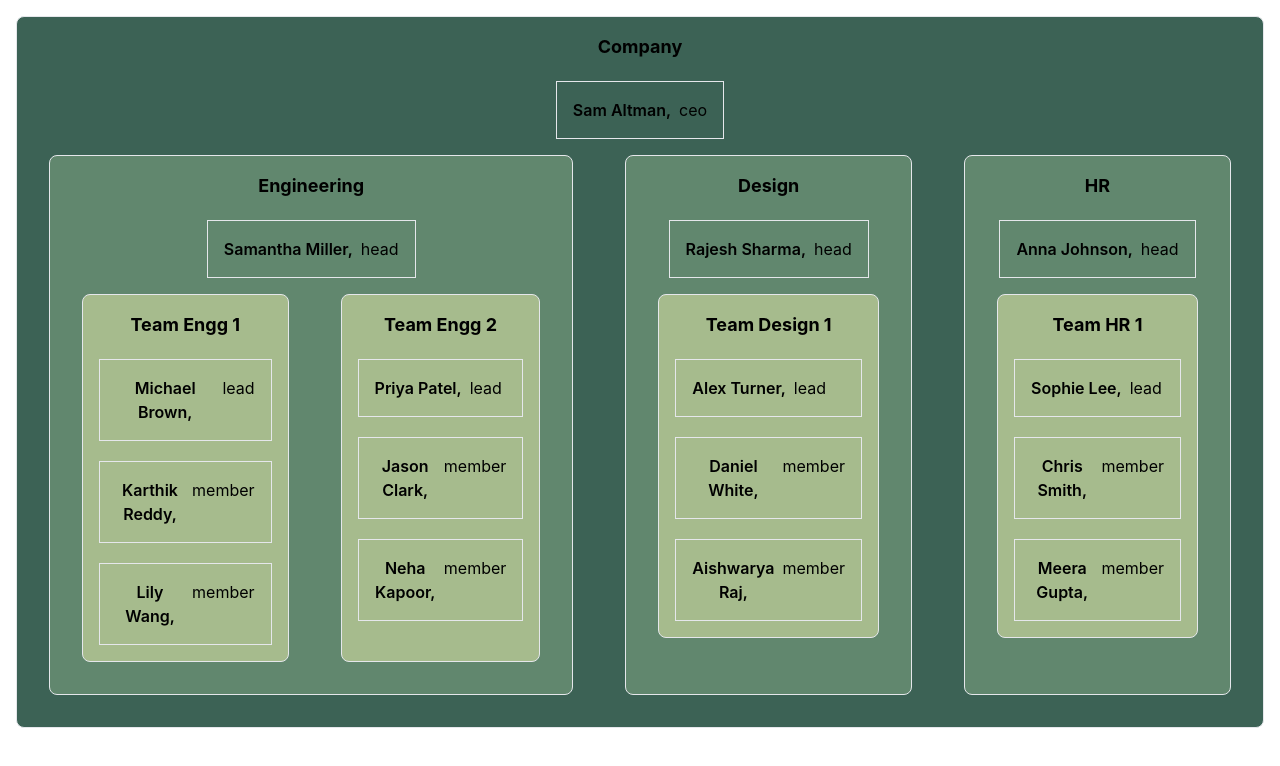
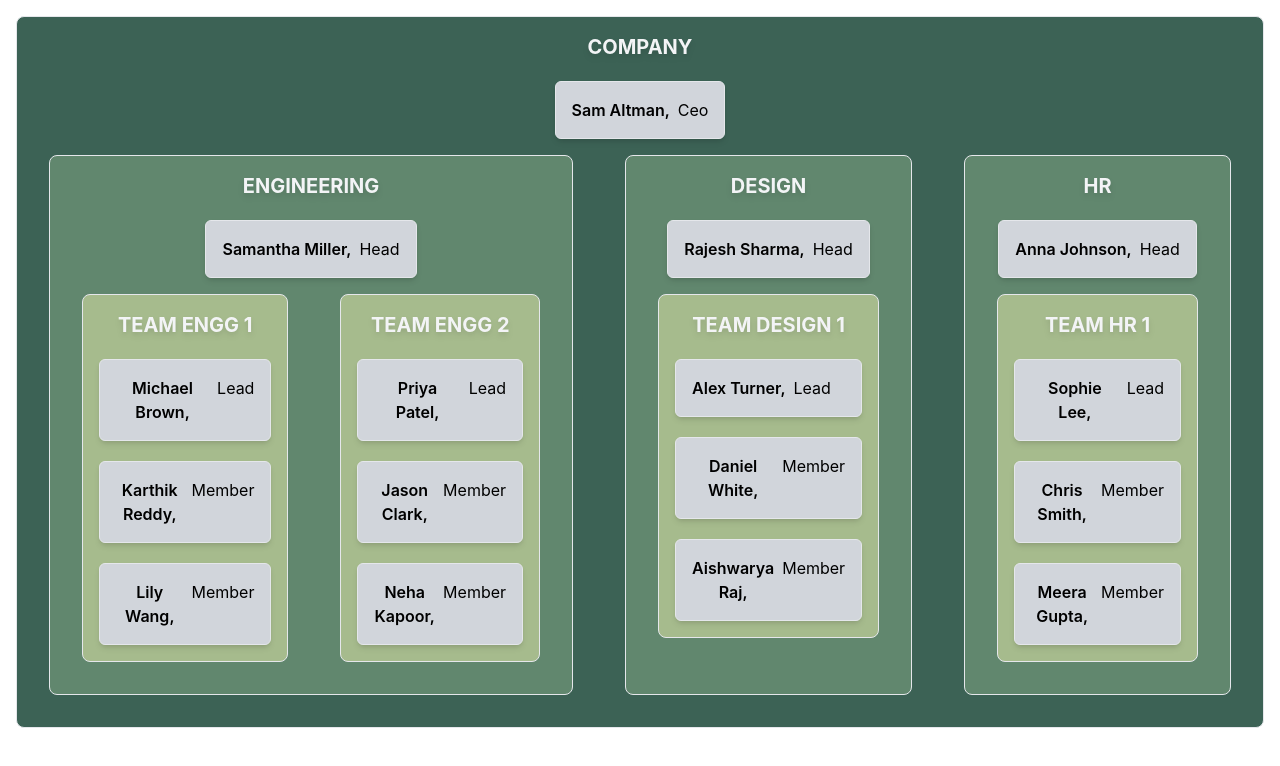
Before and after one commit to iamdarshangowda/hierarchy-ui, a React (Vite) app: page / in a window 1280 px wide. Shown: the top 766 px of the page. Built offline with nearby package versions, Linux system fonts and the light colour scheme.

Commit message:
updated text ui

```diff
--- a/src/components/Tree/Card.jsx
+++ b/src/components/Tree/Card.jsx
@@ -1,11 +1,18 @@
 import React from 'react';
 import { employeeList } from '../../data/mockData';
+import { capitalizeEachWord, capitalizeFirstLetter } from '../../utils/stringHelper';
 
 const Card = ({ memberId, color, role }) => {
   const memberData = employeeList[memberId];
   return (
-    <div className="text-md font-semibold flex gap-2 border p-4 w-full" style={{ color }}>
-      <p>{memberData.name},</p> {role && <span className="font-normal">{role}</span>}
+    <div
+      className="text-md font-semibold border w-full bg-gray-300 shadow-md rounded-md"
+      style={{ color }}
+    >
+      <button className="flex gap-2 p-4  w-full hover:bg-white">
+        <p>{capitalizeEachWord(memberData.name)},</p>{' '}
+        {role && <span className="font-normal">{capitalizeFirstLetter(role)}</span>}
+      </button>
     </div>
   );
 };
--- a/src/components/Tree/Group.jsx
+++ b/src/components/Tree/Group.jsx
@@ -26,14 +26,16 @@ const Group = ({ groupId = 1 }) => {
       style={{ backgroundColor: color }}
     >
       <div className="flex flex-col items-center gap-5">
-        <h1 className="text-lg font-bold">{groupName}</h1>
+        <h1 className="text-xl font-bold text-gray-100 uppercase drop-shadow-md">
+          {groupName}
+        </h1>
         <Card memberId={groupHead} role={role} />
         {groupMembers &&
           groupMembers.map((memberId, index) => (
             <Card memberId={memberId} key={index} role={'member'} />
           ))}
       </div>
-      <div className="flex gap-5 flex-wrap md:flex-nowrap">
+      <div className="flex gap-5 justify-center flex-wrap lg:flex-nowrap">
         {subGroups &&
           subGroups.map((groupId) => <Group groupId={groupId} key={groupId} />)}
       </div>
--- /dev/null
+++ b/src/utils/stringHelper.js
@@ -0,0 +1,10 @@
+export function capitalizeFirstLetter(str) {
+  return `${str.slice(0, 1).toUpperCase()}${str.slice(1)}`;
+}
+
+export function capitalizeEachWord(words) {
+  let strArr = words.split(' ');
+  let ans = '';
+  strArr.forEach((str) => (ans += `${capitalizeFirstLetter(str)} `));
+  return ans.trim();
+}
```
